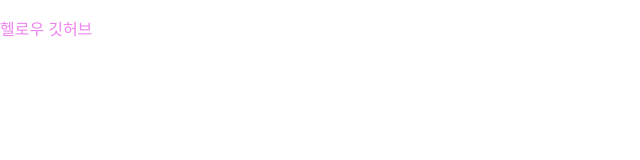
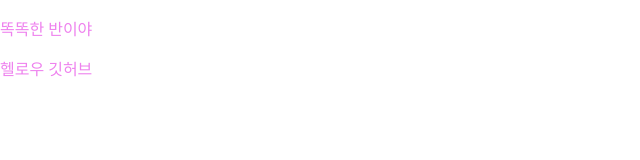
Before and after one commit to pukkok/github-practice-one, a website: page index.html in a window 1280 px wide. Shown: the whole page, without its empty margins (0-640 px from the left). Drawn offline with Linux system fonts and the light colour scheme.

Commit message:
feature : 색다른 진실

```diff
--- a/index.html
+++ b/index.html
@@ -18,6 +18,7 @@
 </head>
 <body>
   <div id="root">
+    <p>똑똑한 반이야</p>
     <p>헬로우 깃허브</p>
   </div>
   <script>
```
